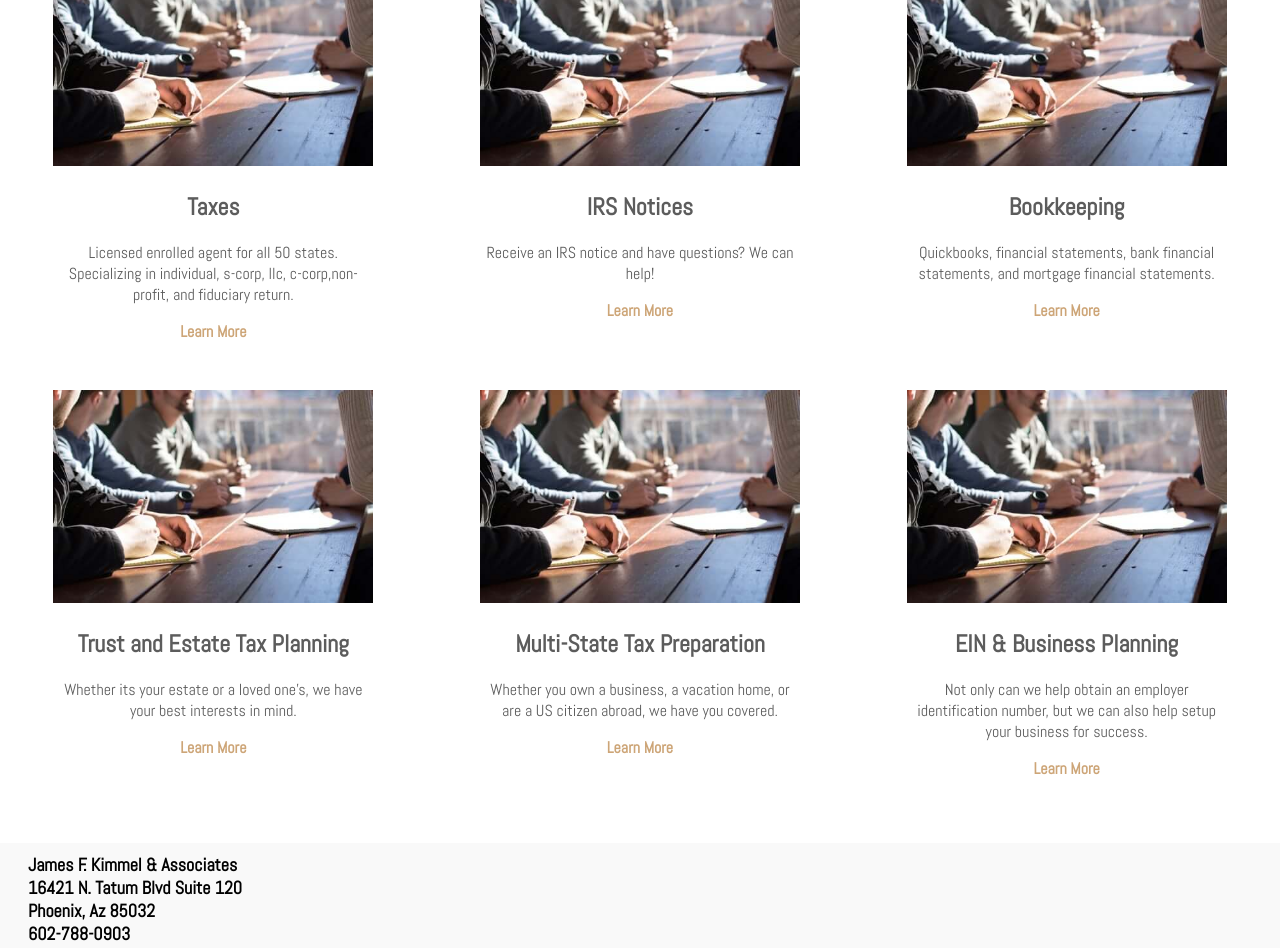
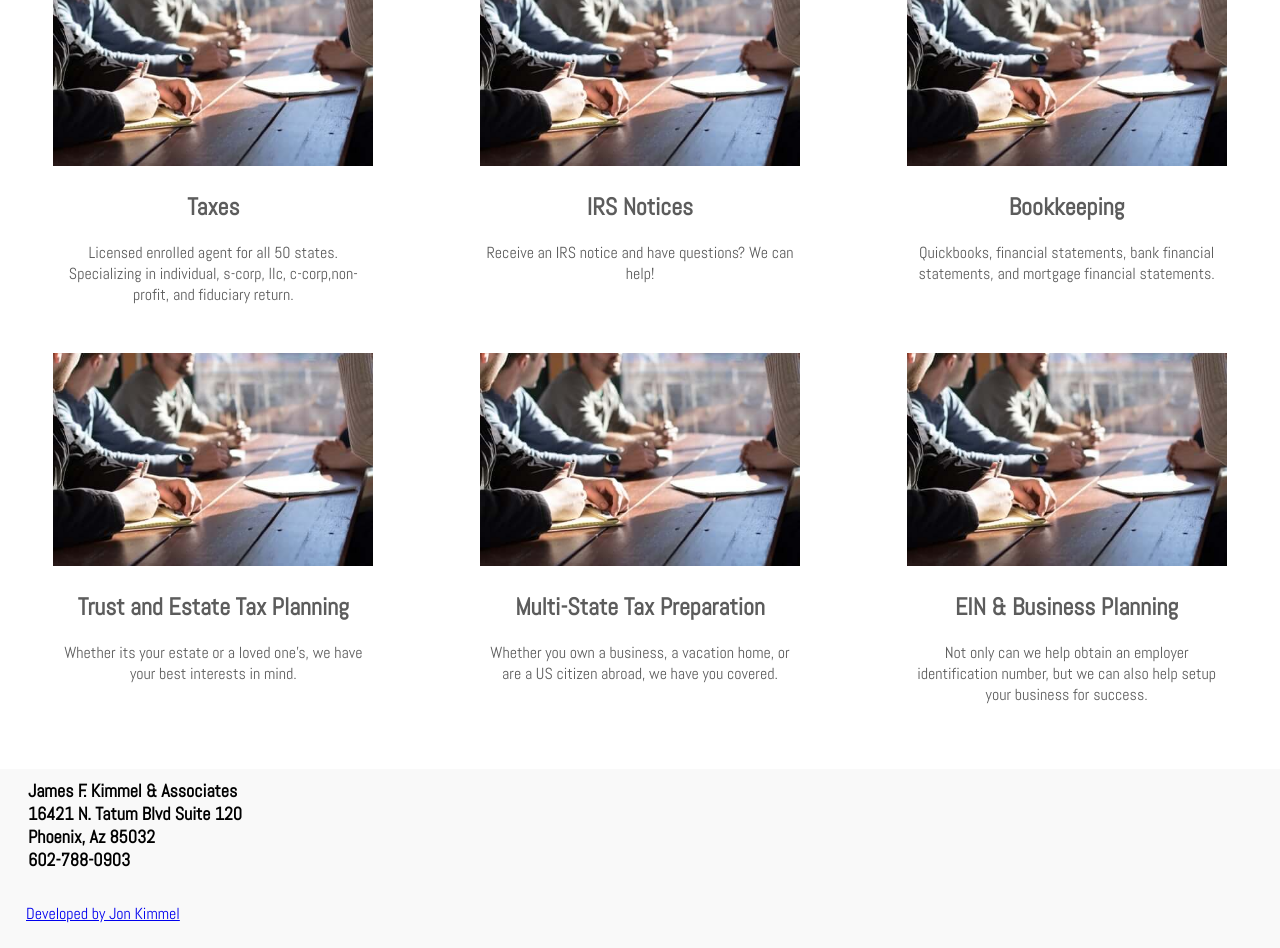
Before and after one commit to Jon-k-1232/KimmelAndAssociates, a Gatsby site: page /home in a window 1280 px wide. Shown: the part 1192-2140 px from the top of the page. Built offline with nearby package versions, Linux system fonts and the light colour scheme; Gatsby itself is replaced by a stand-in of ours.

Commit message:
small link update

```diff
--- a/src/components/serviceItem/serviceItem.js
+++ b/src/components/serviceItem/serviceItem.js
@@ -14,9 +14,11 @@
       <img src={image} alt={imageAlt} id="serviceItemImage" />
       <h2 id="serviceItemLabel">{label}</h2>
       <p id="labelDetail">{labelDetail}</p>
-      <p id="learnMore">
-        <Link to={link}>Learn More</Link>
-      </p>
+      {link && (
+        <p id="learnMore">
+          <Link to={link}>Learn More</Link>
+        </p>
+      )}
     </div>
   )
 }
```
